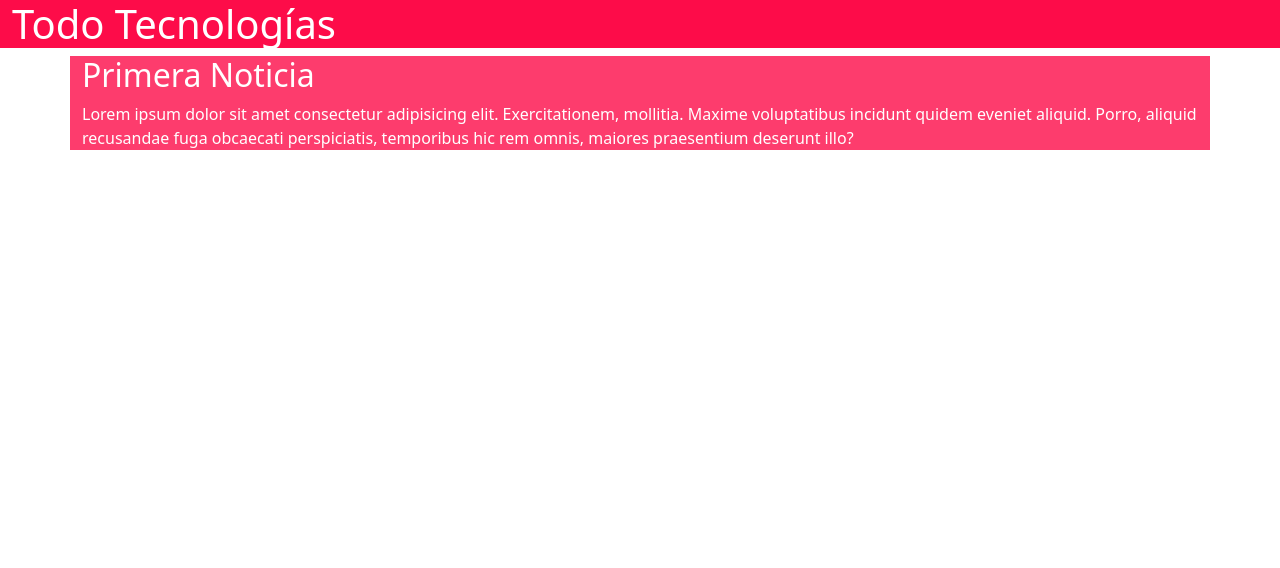
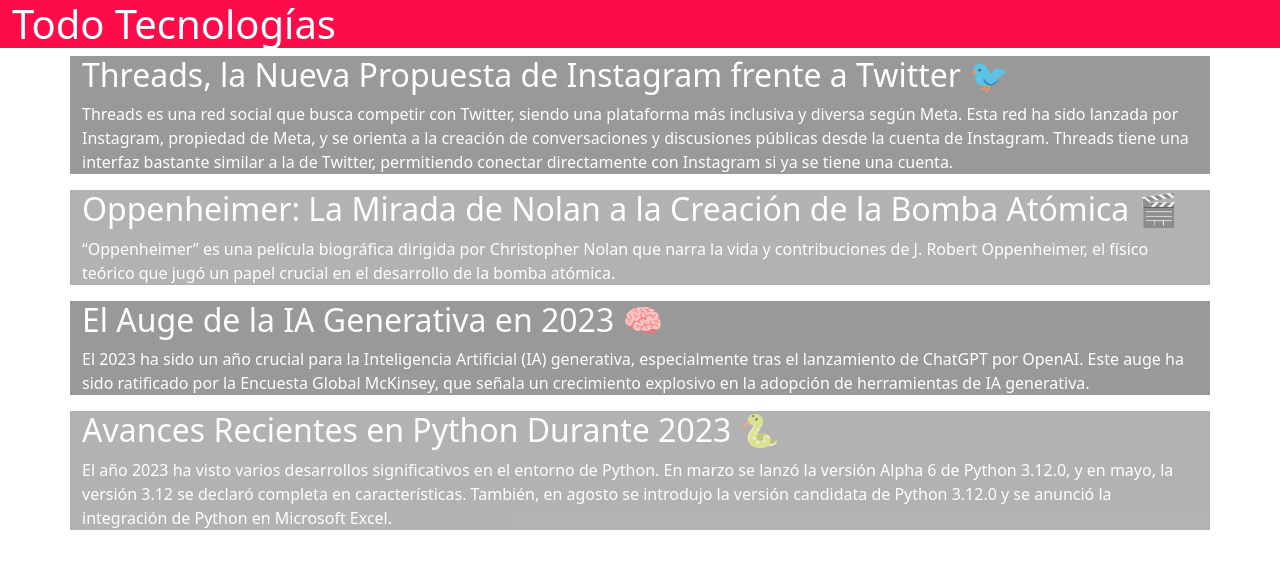
Before and after one commit to Seikened/cursoBootStrap, a plain HTML site: page todoTecnologia/index.html in a window 1280 px wide. Drawn offline with Linux system fonts and the light colour scheme.

Commit message:
El corazón del sistema de contenidos: El Grid Syst

```diff
--- a/todoTecnologia/css/estilos.css
+++ b/todoTecnologia/css/estilos.css
@@ -7,3 +7,15 @@
     color: white;
     opacity: 0.8;
 }
+
+.mastermindgray80{
+    background-color: gray;
+    color: white;
+    opacity: 0.8;
+}
+
+.mastermindgray60{
+    background-color: gray;
+    color: white;
+    opacity: 0.6;
+}
--- a/todoTecnologia/index.html
+++ b/todoTecnologia/index.html
@@ -11,11 +11,32 @@
     <div class="container-fluid mastermind">
         <h1>Todo Tecnologías</h1>
     </div>
-    <main class="container mastermind80">
-        <article>
-            <h2>Primera Noticia</h2>
-            <p>Lorem ipsum dolor sit amet consectetur adipisicing elit. Exercitationem, mollitia. Maxime voluptatibus incidunt quidem eveniet aliquid. Porro, aliquid recusandae fuga obcaecati perspiciatis, temporibus hic rem omnis, maiores praesentium deserunt illo?</p>
+    <main class="">
+        <article class=" container-sm mastermindgray80">
+            <h2>Threads, la Nueva Propuesta de Instagram frente a Twitter 🐦</h2>
+            <p>
+                Threads es una red social que busca competir con Twitter, siendo una plataforma más inclusiva y diversa según Meta. Esta red ha sido lanzada por Instagram, propiedad de Meta, y se orienta a la creación de conversaciones y discusiones públicas desde la cuenta de Instagram. Threads tiene una interfaz bastante similar a la de Twitter, permitiendo conectar directamente con Instagram si ya se tiene una cuenta.
+            </p>
         </article>
+        <article class="container-md mastermindgray60">
+            <h2>Oppenheimer: La Mirada de Nolan a la Creación de la Bomba Atómica 🎬</h2>
+            <p>
+                “Oppenheimer” es una película biográfica dirigida por Christopher Nolan que narra la vida y contribuciones de J. Robert Oppenheimer, el físico teórico que jugó un papel crucial en el desarrollo de la bomba atómica.
+            </p>
+        </article>
+        <article class="container-lg mastermindgray80">
+            <h2>El Auge de la IA Generativa en 2023 🧠</h2>
+            <p>
+                El 2023 ha sido un año crucial para la Inteligencia Artificial (IA) generativa, especialmente tras el lanzamiento de ChatGPT por OpenAI. Este auge ha sido ratificado por la Encuesta Global McKinsey, que señala un crecimiento explosivo en la adopción de herramientas de IA generativa.
+            </p>
+        </article>
+        <article class="container-xl mastermindgray60">
+            <h2>Avances Recientes en Python Durante 2023 🐍</h2>
+            <p>
+                El año 2023 ha visto varios desarrollos significativos en el entorno de Python. En marzo se lanzó la versión Alpha 6 de Python 3.12.0, y en mayo, la versión 3.12 se declaró completa en características. También, en agosto se introdujo la versión candidata de Python 3.12.0 y se anunció la integración de Python en Microsoft Excel.
+            </p>
+        </article>
+
     </main>
 
 <script src="./js/BootStrapJs/bootstrap.bundle.min.js"></script>
```
Also changed, not shown: 1 other file.
